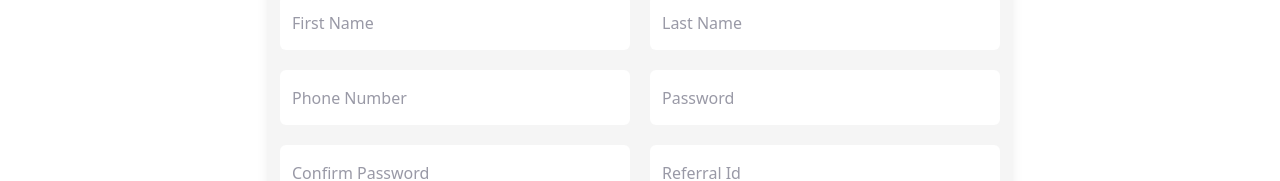
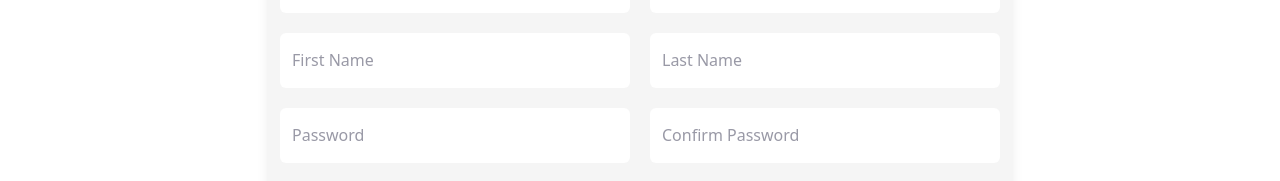
Before and after one commit to Ayotomiwadavid/SLF-Affiliate, a React (Create React App) app in the folder clientside/: page /sign-up in a window 1280 px wide. Shown: the part 386-567 px from the top of the page. Built offline with nearby package versions, Linux system fonts and the light colour scheme; no server answers.

Commit message:
saving progress

```diff
--- a/clientside/src/Components/Form.js
+++ b/clientside/src/Components/Form.js
@@ -94,7 +94,6 @@ const Form = ({ type }) => {
       !password ||
       !firstName ||
       !lastName ||
-      !phone_number||
       !username ||
       !confirmPassword
     ) {
@@ -112,7 +111,6 @@ const Form = ({ type }) => {
         body: JSON.stringify({
           first_name: firstName,
           last_name: lastName,
-          middle_name,
           username,
           email,
           password: password,
@@ -220,13 +218,6 @@ const Form = ({ type }) => {
             onChange={(e) => setLastName(e.target.value)}
             value={lastName}
           />
-          <input
-            className="h-[55px] p-3 w-[350px] outline-none rounded-md placeholder:text-[#9999A6]"
-            type="number"
-            placeholder="Phone Number"
-            onChange={(e) => setPhone(e.target.value)}
-            value={phone_number}
-          />
 
           <div>
             <input
--- a/clientside/src/Components/Header.js
+++ b/clientside/src/Components/Header.js
@@ -1,5 +1,5 @@
 import React, { useState } from "react";
-import Logo from "../Images/logo5.png";
+import Logo from "../Images/SoftlifeLogo.png";
 import { Link } from "react-router-dom";
 import Button from "./Re-useAble/Button";
 import munuToggler from "../Images/MenuToggler.png";
--- a/clientside/src/Pages/Dashboard/Referrals.jsx
+++ b/clientside/src/Pages/Dashboard/Referrals.jsx
@@ -14,6 +14,8 @@ const referrals = [
 
 const Referrals = () => {
   const { referralUsers } = useAuth();
+
+  console.log(referralUsers)
 
   return (
     <>
```
Also changed, not shown: clientside/src/Images/SoftlifeLogo.png (added).
